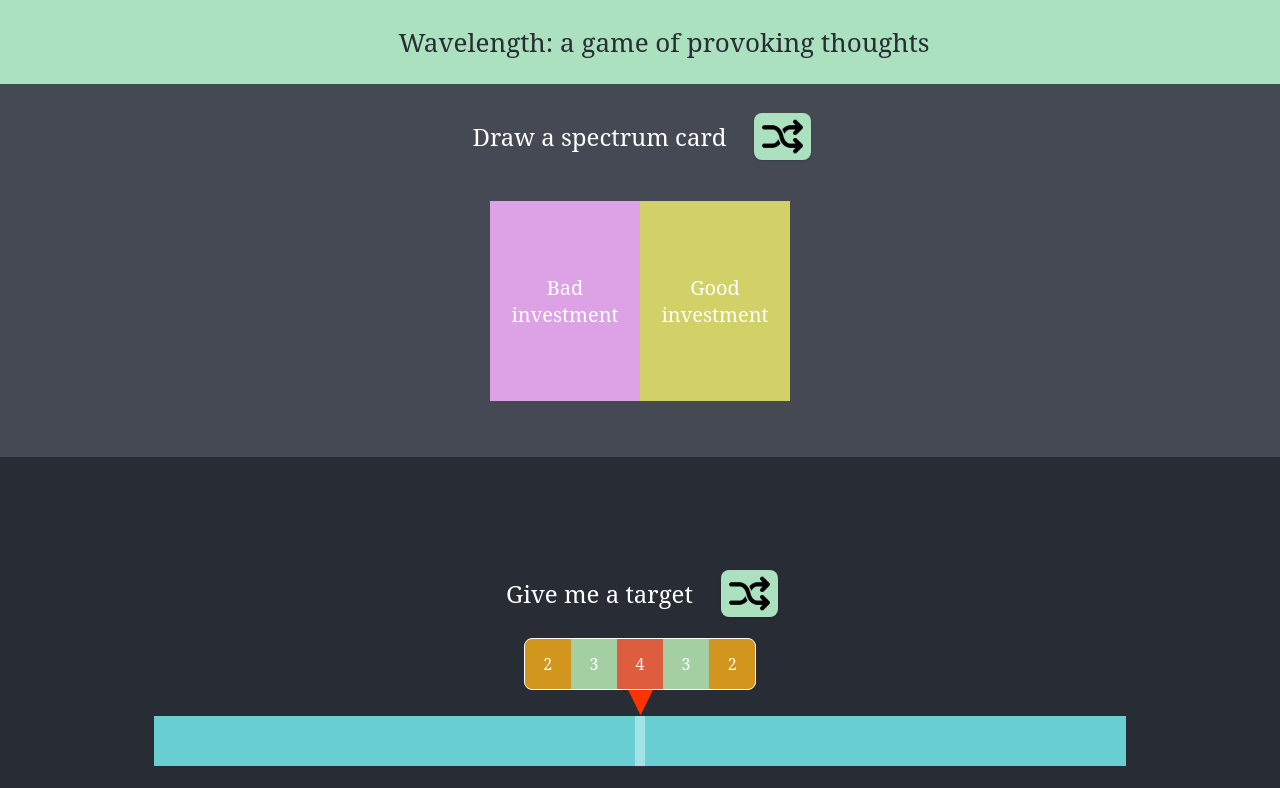
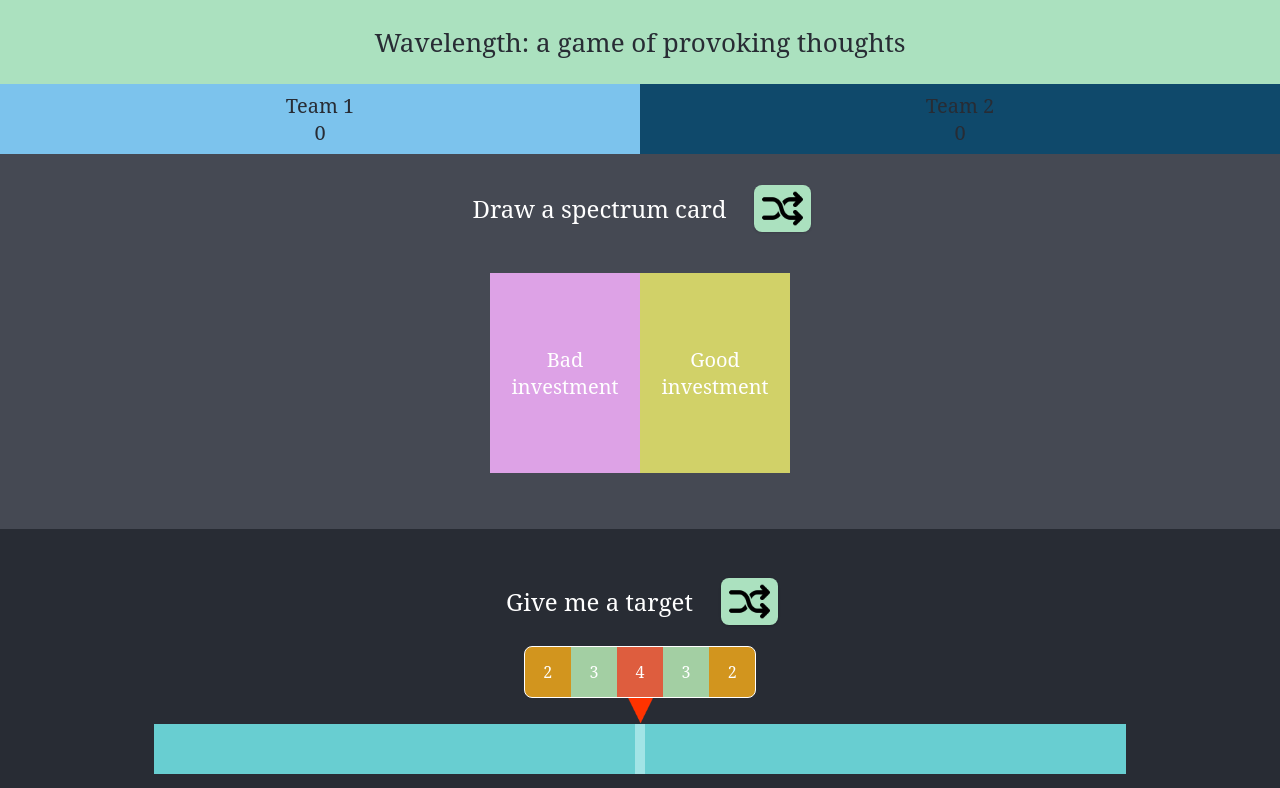
Before and after one commit to radhikak1234/wavelength-game, a React (Create React App) app: page / in a window 1280 px wide. Shown: the top 788 px of the page. Built offline with nearby package versions, Linux system fonts and the light colour scheme; the HTML template or start-up script is replaced by a standard one.

Commit message:
Add two player scoring

```diff
--- a/src/Wavelength.tsx
+++ b/src/Wavelength.tsx
@@ -13,6 +13,8 @@ import { Header } from "./components/Header/Header";
 
 export const Wavelength = () => {
   const [position, setPosition] = useState(50);
+  const [score, setScore] = useState({ team1: 0, team2: 0 });
+  const [currentTeam, setCurrentTeam] = useState<1 | 2>(1);
 
   const [currentSection, setSection] = useState(1);
   const [showTarget, setShowTarget] = useState(true);
@@ -53,6 +55,7 @@ export const Wavelength = () => {
   const startNextRound = () => {
     resetBoard();
     setSection(1);
+    setCurrentTeam(currentTeam === 1 ? 2 : 1);
     window.scrollTo(0, -80);
   };
 
@@ -111,12 +114,16 @@ export const Wavelength = () => {
     setMessage(
       `Target revealed! You scored ${points} points. Your opponent scored ${opponentPoints} points!`
     );
+    setScore({
+      team1: score.team1 + points,
+      team2: score.team2 + opponentPoints,
+    });
   };
 
   return (
     <div className="App">
-      <Header></Header>
-      <Section selected={currentSection === 1} id="step1">
+      <Header currentTeam={currentTeam} score={score}></Header>
+      <Section topSection={true} selected={currentSection === 1} id="step1">
         <Flex>
           <Step> {"Draw a spectrum card"} </Step>
           <StyledButton onClick={drawCard}>
@@ -240,11 +247,16 @@ const Title = styled.div`
   background: #5d6474;
 `;
 
-const Section = styled.section<{ selected?: boolean; hide?: boolean }>`
+const Section = styled.section<{
+  topSection?: boolean;
+  selected?: boolean;
+  hide?: boolean;
+}>`
   padding: 32px 0;
   background: ${({ selected }) => selected && `#454953`};
   display: ${({ hide }) => hide && `none`};
-  margin-top: 64px;
+  /* margin-top: 116px; */
+  margin-top: ${({ topSection }) => (topSection ? `136px` : `64`)};
   scroll-margin-top: 82px;
 `;
 
--- a/src/components/Header/Header.tsx
+++ b/src/components/Header/Header.tsx
@@ -1,24 +1,60 @@
 import React from "react";
 import styled from "styled-components";
 interface Props {
-  currentPlayer?: string;
+  currentTeam?: number;
+  score: { team1: number; team2: number };
 }
 
-export const Header = ({ currentPlayer }: Props) => {
+export const Header = ({ score, currentTeam }: Props) => {
   return (
     <div>
-      <Flex>{"Wavelength: a game of provoking thoughts"}</Flex>
+      <StickyHeader>
+        <Flex>{"Wavelength: a game of provoking thoughts"}</Flex>
+        <TeamScoreContainer side={currentTeam === 1 ? "left" : "right"}>
+          <Team currentTeam={currentTeam === 1}>
+            <TeamLabel>Team 1</TeamLabel>
+            <div>{score.team1}</div>
+          </Team>
+          <Team currentTeam={currentTeam === 2}>
+            <TeamLabel>Team 2</TeamLabel>
+            <div>{score.team2}</div>
+          </Team>
+        </TeamScoreContainer>
+      </StickyHeader>
     </div>
   );
 };
 
+const StickyHeader = styled.div`
+  position: fixed;
+  top: 0;
+  width: 100%;
+`;
+
 const Flex = styled.div`
   display: flex;
   justify-content: center;
-  padding: 24px;
-  position: fixed;
-  top: 0;
-  width: 100%;
   background: #abe1bf;
   color: #282c34;
+  padding: 24px;
 `;
+
+const TeamScoreContainer = styled.div<{
+  side?: string;
+}>`
+  display: flex;
+  justify-content: space-around;
+  background: #65ac7f;
+  color: #282c34;
+  font-size: 20px;
+`;
+const Team = styled.div<{
+  currentTeam?: boolean;
+}>`
+  padding: 8px;
+  width: 100%;
+  color: #282c34;
+  background: ${({ currentTeam }) => (currentTeam ? `#7cc3ed` : `#0f496b`)};
+`;
+
+const TeamLabel = styled.div``;
```
